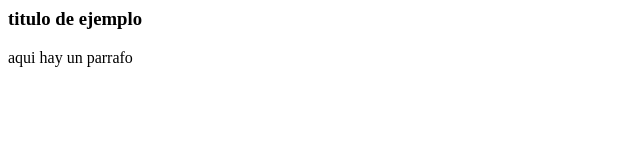
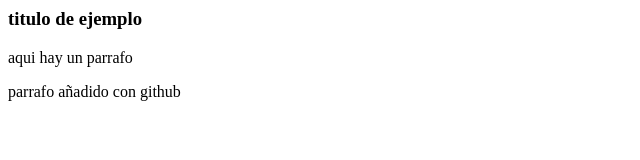
Before and after one commit to Manitusitu/proyectoC, a plain HTML site: page index.html in a window 1280 px wide. Shown: the whole page, without its empty margins (0-640 px from the left). Drawn offline with Linux system fonts and the light colour scheme.

Commit message:
Update index.html

```diff
--- a/index.html
+++ b/index.html
@@ -6,5 +6,6 @@
 
     <h3> titulo de ejemplo </h3>
     <p> aqui hay un parrafo </p>
+    <p> parrafo añadido con github </p>
   </body>
 </html>
```
